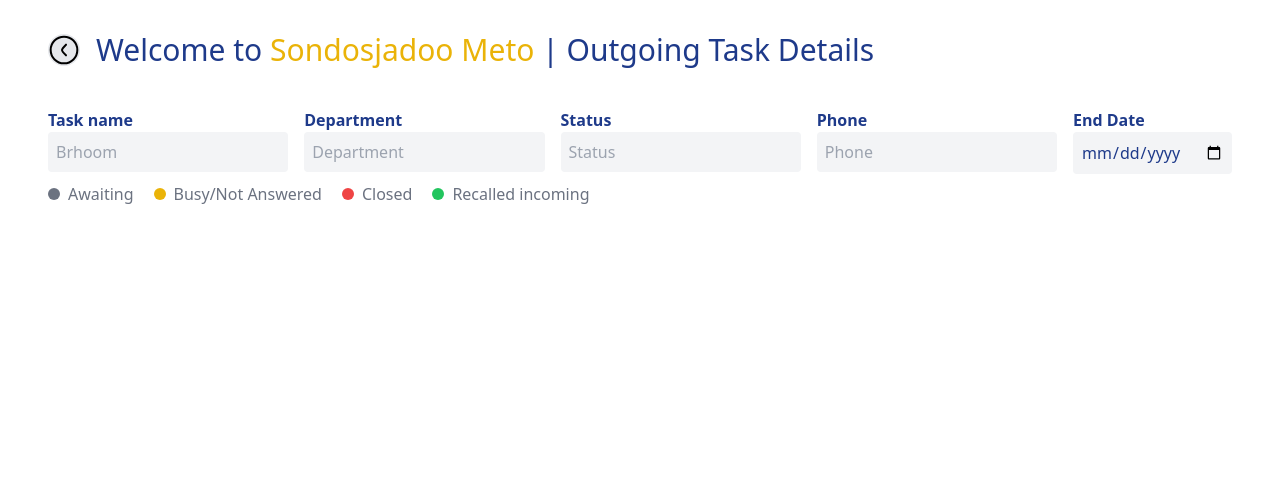
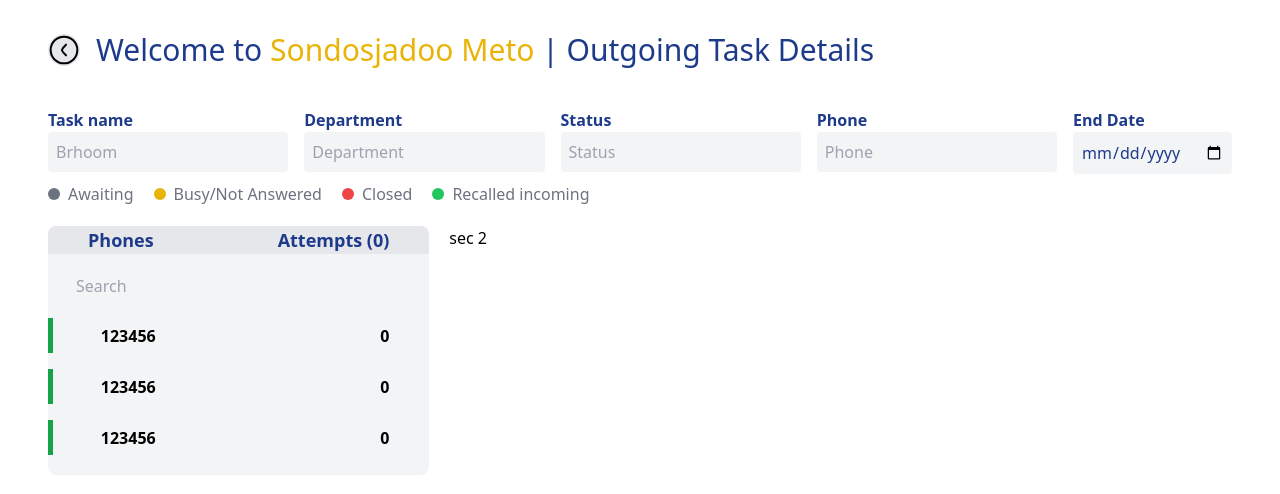
Before and after one commit to Hetari/my-first-interview-project, a Vue app in the folder client/: page / in a window 1280 px wide. Shown: the top 494 px of the page. Built offline with nearby package versions, Linux system fonts and the light colour scheme.

Commit message:
finish section 1

```diff
--- a/client/src/components/Input.vue
+++ b/client/src/components/Input.vue
@@ -1,5 +1,5 @@
 <template>
-  <div class="w-fit">
+  <div class="">
     <p class="font-bold text-blue-900">{{ label }}</p>
     <input
       v-model="data"
--- a/client/src/views/Home.vue
+++ b/client/src/views/Home.vue
@@ -1,5 +1,47 @@
 <template>
-  <div></div>
+  <section class="grid grid-cols-3 mt-5 gap-5">
+    <div>
+      <div
+        class="bg-gray-200 rounded-ss-lg rounded-se-lg px-10 flex justify-between">
+        <p class="text-blue-900 font-bold text-lg">Phones</p>
+        <p class="text-blue-900 font-bold text-lg">Attempts (0)</p>
+      </div>
+
+      <div class="bg-gray-100 pb-5 rounded-ee-lg rounded-es-lg">
+        <Input
+          class="w-full py-3 ps-5"
+          label=""
+          placeholder="Search"
+          @input="emitData('search', $event)" />
+
+        <div class="space-y-4">
+          <div
+            v-for="i in 3"
+            class="flex justify-start items-center gap-2">
+            <div class="w-[5px] h-[35px] bg-green-600"></div>
+
+            <ul class="px-10 flex justify-between w-full">
+              <li class="font-bold">123456</li>
+              <li class="font-bold">0</li>
+            </ul>
+          </div>
+        </div>
+      </div>
+    </div>
+
+    <div class="col-span-2">sec 2</div>
+  </section>
 </template>
 
-<script setup></script>
+<script setup>
+  import Input from '../components/Input.vue';
+  import { reactive } from 'vue';
+
+  const form = reactive({
+    search: ''
+  });
+
+  const emitData = (data, value) => {
+    form[data] = value;
+  };
+</script>
```
